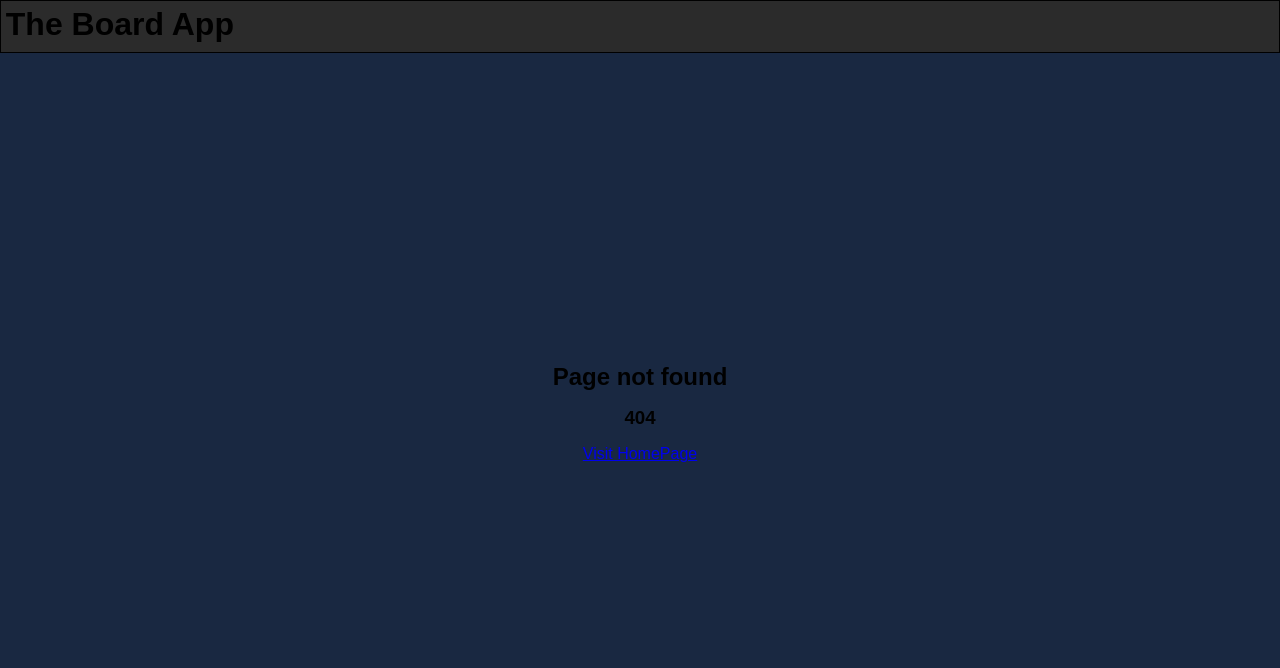
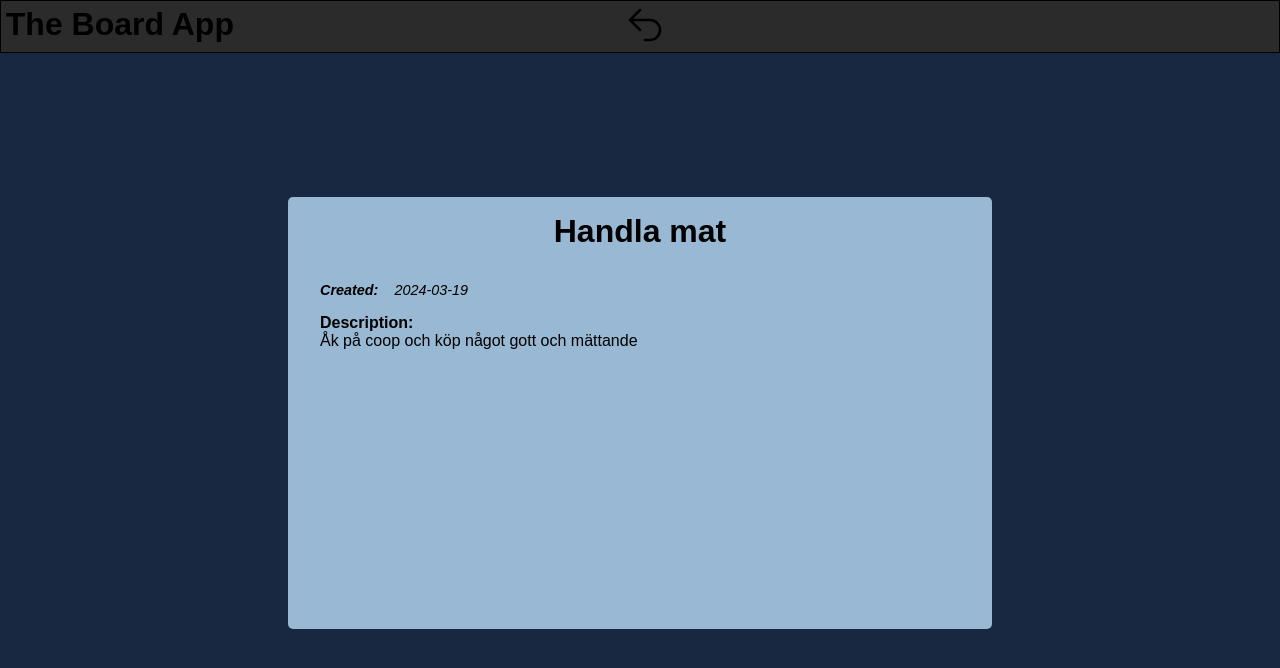
Before and after one commit to JerryChas/Kanbanboard, a React (Vite) app: page /task/1 in a window 1280 px wide. Before the commit this address had no page. Shown: the top 668 px of the page. Built offline with nearby package versions, Linux system fonts and the light colour scheme.

Commit message:
each task has its own url.

```diff
--- a/src/App.jsx
+++ b/src/App.jsx
@@ -16,6 +16,7 @@ import { DataProvider } from './context/DataContext';
 //Drag and Drop
 import { DndProvider } from 'react-dnd';
 import { HTML5Backend } from 'react-dnd-html5-backend';
+import TaskPage from './TaskPage';
 
 function App() {
   return (
@@ -25,7 +26,8 @@ function App() {
         <DndProvider backend={HTML5Backend}>
           <Routes>
             <Route index element={<Kanbanboard />} />
-            <Route path='/columnPage/:columnId' element={<ColumnPage />} />
+            <Route path='/column/:columnId' element={<ColumnPage />} />
+            <Route path='/task/:taskId' element={<TaskPage />} />
             <Route path='*' element={<Missing />} />
           </Routes>
         </DndProvider>
--- /dev/null
+++ b/src/TaskPage.jsx
@@ -0,0 +1,75 @@
+import React, { useContext, useEffect, useState } from 'react';
+import { Link, useParams } from 'react-router-dom';
+import BackIcon from './Icons/BackIcon';
+import DataContext from './context/DataContext';
+
+const TaskPage = () => {
+  // Context
+  const { tasks } = useContext(DataContext);
+
+  //  Params
+  const { taskId } = useParams();
+
+  // State
+  const [currentTask, setCurrentTask] = useState(null);
+
+  useEffect(() => {
+    // Find index of current column
+
+    setCurrentTask(tasks.find((task) => task.id === Number(taskId)));
+
+    return () => {};
+  }, []);
+
+  return (
+    <main className='TaskPage'>
+      <Link to={'/'}>
+        <div className='backButton'>
+          <BackIcon />
+        </div>
+      </Link>
+      {currentTask && (
+        <div className='taskDisplay'>
+          <h2>{currentTask.title}</h2>
+
+          <div
+            className='wrapper'
+            style={{
+              flexDirection: 'row',
+              gap: '1rem',
+              fontSize: '0.9rem',
+              fontStyle: 'italic',
+            }}
+          >
+            <p className='bold'>Created: </p>
+            <p>{currentTask.createdAt}</p>
+          </div>
+
+          {currentTask.editedAt && (
+            <div
+              className='wrapper'
+              style={{
+                flexDirection: 'row',
+                gap: '1rem',
+                fontSize: '0.9rem',
+                fontStyle: 'italic',
+              }}
+            >
+              <p className='bold'>Edited: </p>
+              <p>{currentTask.editedAt}</p>
+            </div>
+          )}
+
+          <div className='wrapper'>
+            <p className='bold'>Description:</p>
+            <p>
+              {currentTask.body === '' ? 'No description...' : currentTask.body}
+            </p>
+          </div>
+        </div>
+      )}
+    </main>
+  );
+};
+
+export default TaskPage;
--- a/src/components/Column.jsx
+++ b/src/components/Column.jsx
@@ -63,10 +63,12 @@ const Column = ({ column, columnIndex }) => {
     <div
       className={`Column ${deletedItem === column.id ? 'deleted' : ''}`}
       ref={drop}
-      style={{ boxShadow: isOver && '0 0 5px black' }}>
+      style={{ boxShadow: isOver && '0 0 5px black' }}
+    >
       <Link
-        to={`/columnPage/${column.id}?${column.title.replace(/\s+/g, '-')}`}
-        className='columnLink noStyle'>
+        to={`/column/${column.id}?${column.title.replace(/\s+/g, '-')}`}
+        className='columnLink noStyle'
+      >
         <div className='columnHeader'>
           {isColumnPage ? (
             <input
@@ -85,7 +87,8 @@ const Column = ({ column, columnIndex }) => {
           {columnIndex !== 0 && (
             <button
               onClick={(e) => handleDelete(handleDeleteColumn, column.id, e)}
-              className='trashBtn'>
+              className='trashBtn'
+            >
               <Trash />
             </button>
           )}
--- a/src/components/Modal.jsx
+++ b/src/components/Modal.jsx
@@ -2,6 +2,7 @@
 
 import { useContext, useState } from 'react';
 import DataContext from '../context/DataContext';
+import { Link } from 'react-router-dom';
 
 const Modal = () => {
   // Context
@@ -38,10 +39,14 @@ const Modal = () => {
         className='modalContent'
         onClick={(e) => {
           e.stopPropagation();
-        }}>
+        }}
+      >
         <div className='columnName'>
           {columns.find((col) => col.id === selectedTask.stateid).title}
         </div>
+        <Link to={`/task/${selectedTask.id}`} className='taskLink noStyle'>
+          Go to Task
+        </Link>
         <button className='closeBtn' onClick={handleToggleModal}>
           &times;
         </button>
@@ -49,7 +54,8 @@ const Modal = () => {
         {/* Edit Task Title */}
         <form
           className='editForm'
-          onSubmit={(e) => handleEdit(selectedTask.id, e)}>
+          onSubmit={(e) => handleEdit(selectedTask.id, e)}
+        >
           <label htmlFor='taskTitle'>Title:</label>
           <input
             type='text'
@@ -69,7 +75,8 @@ const Modal = () => {
             autoComplete='off'
             value={editBody}
             onChange={(e) => setEditBody(e.target.value)}
-            placeholder='Add a description...'></textarea>
+            placeholder='Add a description...'
+          ></textarea>
           {/* DATESTAMP */}
           <p className='date'>{`Created: ${selectedTask.createdAt}`}</p>
           {selectedTask.editedAt && (
@@ -82,7 +89,8 @@ const Modal = () => {
             </button>
             <button
               className='deleteBtn'
-              onClick={() => handleDeleteTask(selectedTask)}>
+              onClick={() => handleDeleteTask(selectedTask)}
+            >
               Delete
             </button>
           </div>
--- a/src/index.css
+++ b/src/index.css
@@ -405,6 +405,16 @@ footer {
 
     }
 
+    .taskLink {
+      position: absolute;
+      left: 50%;
+      transform: translate(-50%, 0);
+
+      &:hover {
+        text-decoration: underline;
+      }
+    }
+
     .closeBtn {
       position: absolute;
       right: .4rem;
@@ -479,6 +489,44 @@ footer {
 
   padding: 1rem;
 
+
+
+}
+
+.TaskPage {
+
+  .taskDisplay {
+    width: 55vw;
+    min-height: 60%;
+    border-radius: 5px;
+    padding: 1rem;
+
+    background-color: var(--primary-lighter);
+
+    h2 {
+      font-size: 2em;
+      text-align: center;
+      margin-bottom: 2rem;
+    }
+
+    .wrapper {
+      display: flex;
+      flex-direction: column;
+      margin: 1rem;
+
+
+    }
+
+    .bold {
+      font-weight: bold;
+
+
+    }
+
+
+  }
+}
+
 .backButton {
   /* border: 1px solid black; */
   position: absolute;
@@ -495,9 +543,6 @@ footer {
     color: var(--text-color-primary);
     transform: translate(-50%, 0%) scale(1.1) rotateZ(5deg);
   }
-
-  }
-
 
 }
 
```
Lines whose indentation alone changed are shown as unchanged.
